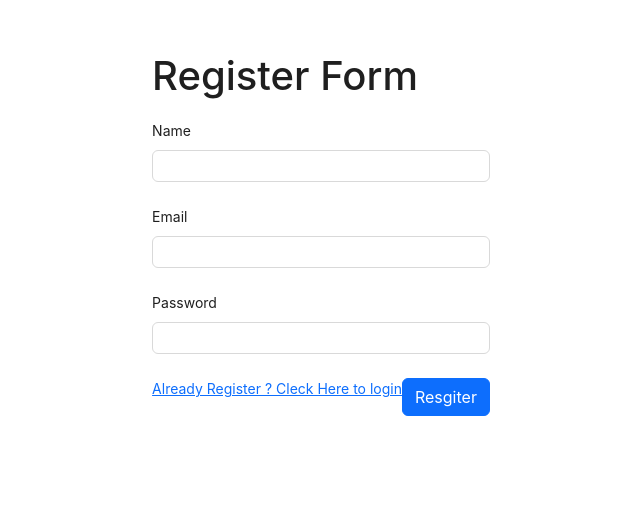
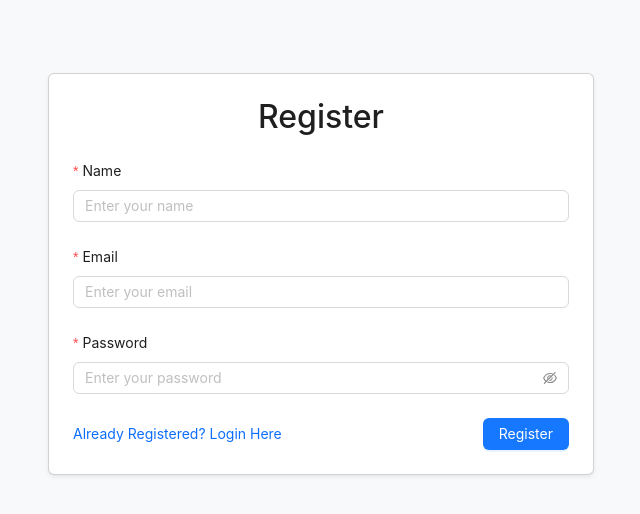
Before and after one commit to tarun6546/Savely, a React (Create React App) app in the folder client/: page /register in a window 1280 px wide. Shown: the part 126-640 px from the top of the page, without its empty margins (319-959 px from the left). Built offline with nearby package versions, Linux system fonts and the light colour scheme.

Commit message:
feat: update MongoDB connection string, simplify routing, and enhance registration form with validation

```diff
--- a/client/package.json
+++ b/client/package.json
@@ -1,5 +1,5 @@
 {
-  "proxy": "http://localhost:8080/api/v1",
+  "proxy": "http://localhost:8080",
   "name": "client",
   "version": "0.1.0",
   "private": true,
--- a/client/src/App.js
+++ b/client/src/App.js
@@ -1,4 +1,4 @@
-import { Routes, Route, Navigate } from "react-router-dom";
+import { Routes, Route } from "react-router-dom";
 import HomePage from "./pages/HomePage";
 import Login from "./pages/Login";
 import Register from "./pages/Register";
@@ -7,14 +7,7 @@ function App() {
   return (
     <>
       <Routes>
-        <Route
-          path="/"
-          element={
-            <ProtectedRoutes>
-              <HomePage />
-            </ProtectedRoutes>
-          }
-        />
+        <Route path="/" element={<HomePage />} />
         <Route path="/register" element={<Register />} />
         <Route path="/login" element={<Login />} />
       </Routes>
@@ -22,12 +15,4 @@ function App() {
   );
 }
 
-export function ProtectedRoutes(props) {
-  if (localStorage.getItem("user")) {
-    return props.children;
-  } else {
-    return <Navigate to="/login" />;
-  }
-}
-
 export default App;
--- a/client/src/index.js
+++ b/client/src/index.js
@@ -1,6 +1,6 @@
 import React from 'react';
 import ReactDOM from 'react-dom/client';
-import 'antd/dist/reset.css';  // Updated import
+// import 'antd/dist/reset.css';   Updated import
 import './index.css';
 import App from './App';
 import { BrowserRouter } from 'react-router-dom';
--- a/client/src/pages/Register.js
+++ b/client/src/pages/Register.js
@@ -1,51 +1,107 @@
-import  { useState, useEffect } from "react";
-import { Form, Input, message } from "antd";
+import { useState, useEffect } from "react";
+import { Form, Input, message, Button } from "antd";
 import { Link, useNavigate } from "react-router-dom";
 import axios from "axios";
 import Spinner from "../components/Spinner";
+
 const Register = () => {
   const navigate = useNavigate();
   const [loading, setLoading] = useState(false);
-  //from submit
+
+  // Form submission handler
   const submitHandler = async (values) => {
     try {
       setLoading(true);
-      await axios.post("/users/register", values);
-      message.success("Registeration Successfull");
+      console.log('Form values:', values);
+
+      // Make API call to register
+      const response = await axios.post("http://localhost:8080", values);
+      console.log('Response:', response.data);
+
+      if (response.data.success) {
+        message.success("Registration Successful");
+        navigate("/login");
+      } else {
+        message.error(response.data.message);
+      }
+    } catch (error) {
+      console.error('Registration error:', error);
+      message.error(error.response?.data?.message || "Registration failed");
+    } finally {
       setLoading(false);
-      navigate("/login");
-    } catch (error) {
-      setLoading(false);
-      message.error("something went wrong");
     }
   };
 
-  //prevent for login user
+  // Prevent logged in users from accessing register page
   useEffect(() => {
     if (localStorage.getItem("user")) {
       navigate("/");
     }
   }, [navigate]);
+
   return (
     <>
-      <div className="resgister-page ">
-        {loading && <Spinner />}
-        <Form layout="vertical" onFinish={submitHandler}>
-          <h1>Register Form</h1>
-          <Form.Item label="Name" name="name">
-            <Input />
-          </Form.Item>
-          <Form.Item label="Email" name="email">
-            <Input type="email" />
-          </Form.Item>
-          <Form.Item label="Password" name="password">
-            <Input type="password" />
-          </Form.Item>
-          <div className="d-flex justify-content-between">
-            <Link to="/login">Already Register ? Cleck Here to login</Link>
-            <button className="btn btn-primary">Resgiter</button>
+      <div className="register-page bg-light">
+        <div className="container">
+          <div className="row justify-content-center align-items-center vh-100">
+            <div className="col-md-6">
+              {loading && <Spinner />}
+              <Form
+                layout="vertical"
+                onFinish={submitHandler}
+                className="card p-4 shadow-sm"
+              >
+                <h2 className="text-center mb-4">Register</h2>
+
+                <Form.Item
+                  label="Name"
+                  name="name"
+                  rules={[
+                    { required: true, message: 'Please input your name!' },
+                    { min: 3, message: 'Name must be at least 3 characters!' }
+                  ]}
+                >
+                  <Input placeholder="Enter your name" />
+                </Form.Item>
+
+                <Form.Item
+                  label="Email"
+                  name="email"
+                  rules={[
+                    { required: true, message: 'Please input your email!' },
+                    { type: 'email', message: 'Please enter a valid email!' }
+                  ]}
+                >
+                  <Input type="email" placeholder="Enter your email" />
+                </Form.Item>
+
+                <Form.Item
+                  label="Password"
+                  name="password"
+                  rules={[
+                    { required: true, message: 'Please input your password!' },
+                    { min: 6, message: 'Password must be at least 6 characters!' }
+                  ]}
+                >
+                  <Input.Password placeholder="Enter your password" />
+                </Form.Item>
+
+                <div className="d-flex justify-content-between align-items-center">
+                  <Link to="/login" className="text-decoration-none">
+                    Already Registered? Login Here
+                  </Link>
+                  <Button
+                    type="primary"
+                    htmlType="submit"
+                    loading={loading}
+                  >
+                    Register
+                  </Button>
+                </div>
+              </Form>
+            </div>
           </div>
-        </Form>
+        </div>
       </div>
     </>
   );
```
Also changed, not shown: 1 other file (tests, documents, lock files or other folders).
